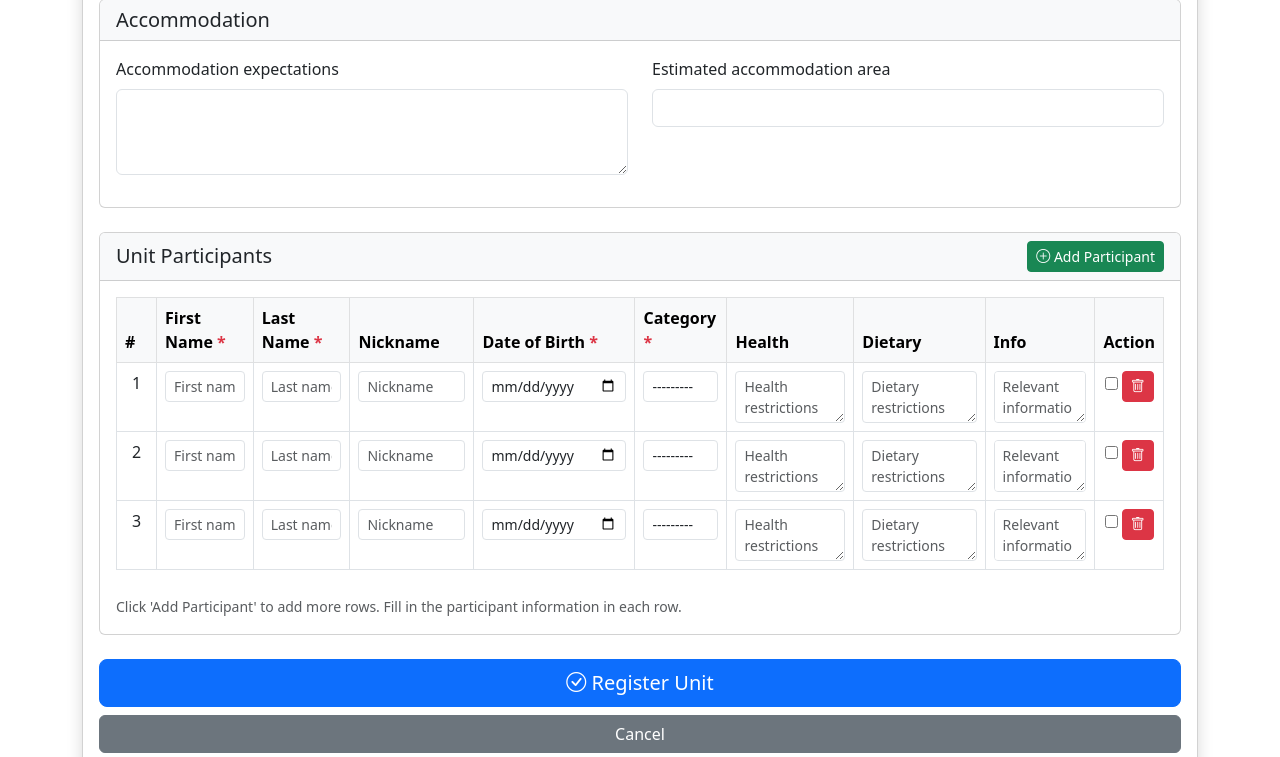
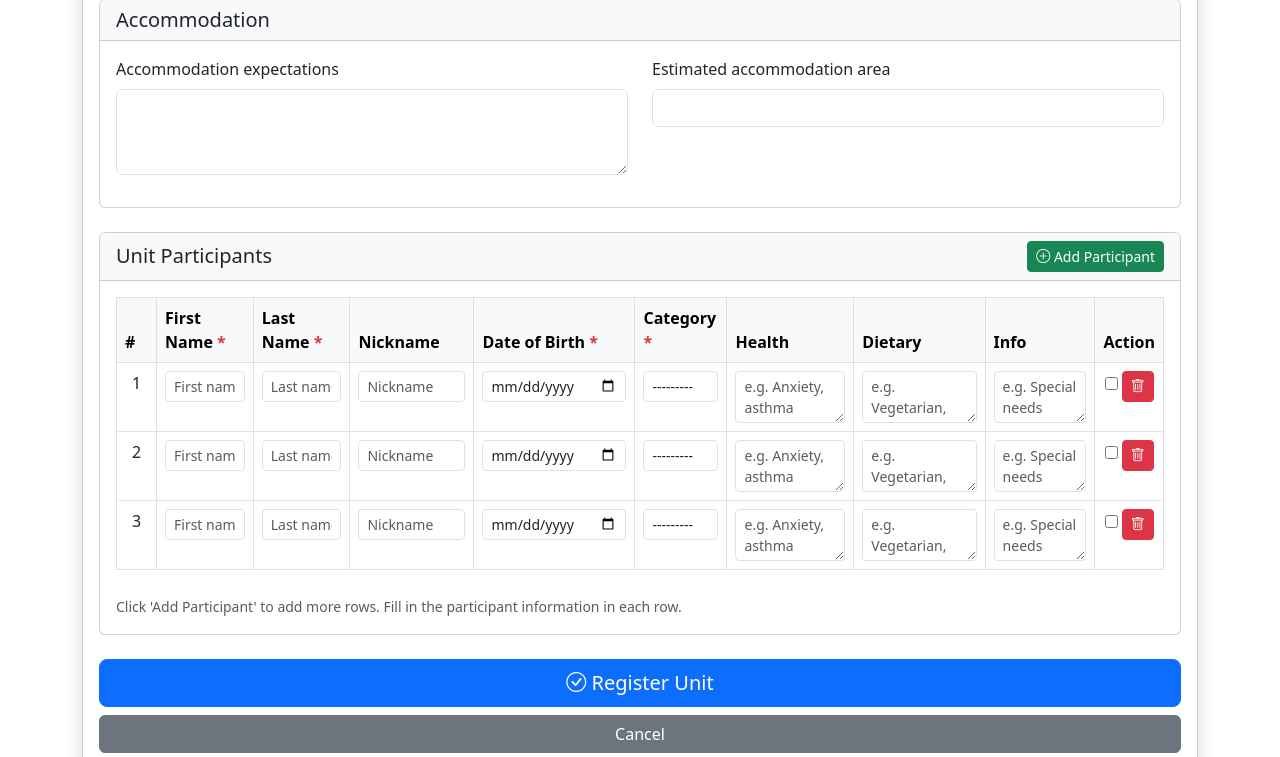
Before and after one commit to ciakval/plachtis, a Django app: page /unit/register/ in a window 1280 px wide. Shown: the part 985-1742 px from the top of the page. Run offline with Django 5.2, Linux system fonts and the light colour scheme; the visitor is signed in with stand-in values (Sample User, id 1).

Commit message:
use suggested wording for health and dietary fields

```diff
--- a/SkaRe/forms.py
+++ b/SkaRe/forms.py
@@ -153,9 +153,9 @@ class RegularParticipantForm(forms.ModelForm):
             'nickname': forms.TextInput(attrs={'class': 'form-control form-control-sm', 'placeholder': 'Nickname'}),
             'date_of_birth': forms.DateInput(attrs={'class': 'form-control form-control-sm', 'type': 'date'}),
             'category': forms.Select(attrs={'class': 'form-control form-control-sm'}),
-            'health_restrictions': forms.Textarea(attrs={'class': 'form-control form-control-sm', 'rows': 2, 'placeholder': 'Health restrictions'}),
-            'dietary_restrictions': forms.Textarea(attrs={'class': 'form-control form-control-sm', 'rows': 2, 'placeholder': 'Dietary restrictions'}),
-            'relevant_information': forms.Textarea(attrs={'class': 'form-control form-control-sm', 'rows': 2, 'placeholder': 'Relevant information'}),
+            'health_restrictions': forms.Textarea(attrs={'class': 'form-control form-control-sm', 'rows': 2, 'placeholder': _('e.g. Anxiety, asthma')}),
+            'dietary_restrictions': forms.Textarea(attrs={'class': 'form-control form-control-sm', 'rows': 2, 'placeholder': _('e.g. Vegetarian, gluten-free')}),
+            'relevant_information': forms.Textarea(attrs={'class': 'form-control form-control-sm', 'rows': 2, 'placeholder': _('e.g. Special needs')}),
         }
 
 
--- a/SkaRe/templates/SkaRe/list_individual_participants.html
+++ b/SkaRe/templates/SkaRe/list_individual_participants.html
@@ -57,7 +57,7 @@
 
                             {% if participant.dietary_restrictions %}
                             <p class="mb-2">
-                                <strong>Dietary Restrictions:</strong><br>
+                                <strong>{% trans "Dietary Restrictions" %}:</strong><br>
                                 {{ participant.dietary_restrictions }}
                             </p>
                             {% endif %}
--- a/SkaRe/templates/SkaRe/list_organizers.html
+++ b/SkaRe/templates/SkaRe/list_organizers.html
@@ -81,7 +81,7 @@
 
                             {% if organizer.dietary_restrictions %}
                             <p class="mb-2">
-                                <strong>Dietary Restrictions:</strong><br>
+                                <strong>{% trans "Dietary Restrictions" %}:</strong><br>
                                 {{ organizer.dietary_restrictions }}
                             </p>
                             {% endif %}
```
Also changed, not shown: locale/cs/LC_MESSAGES/django.po.
